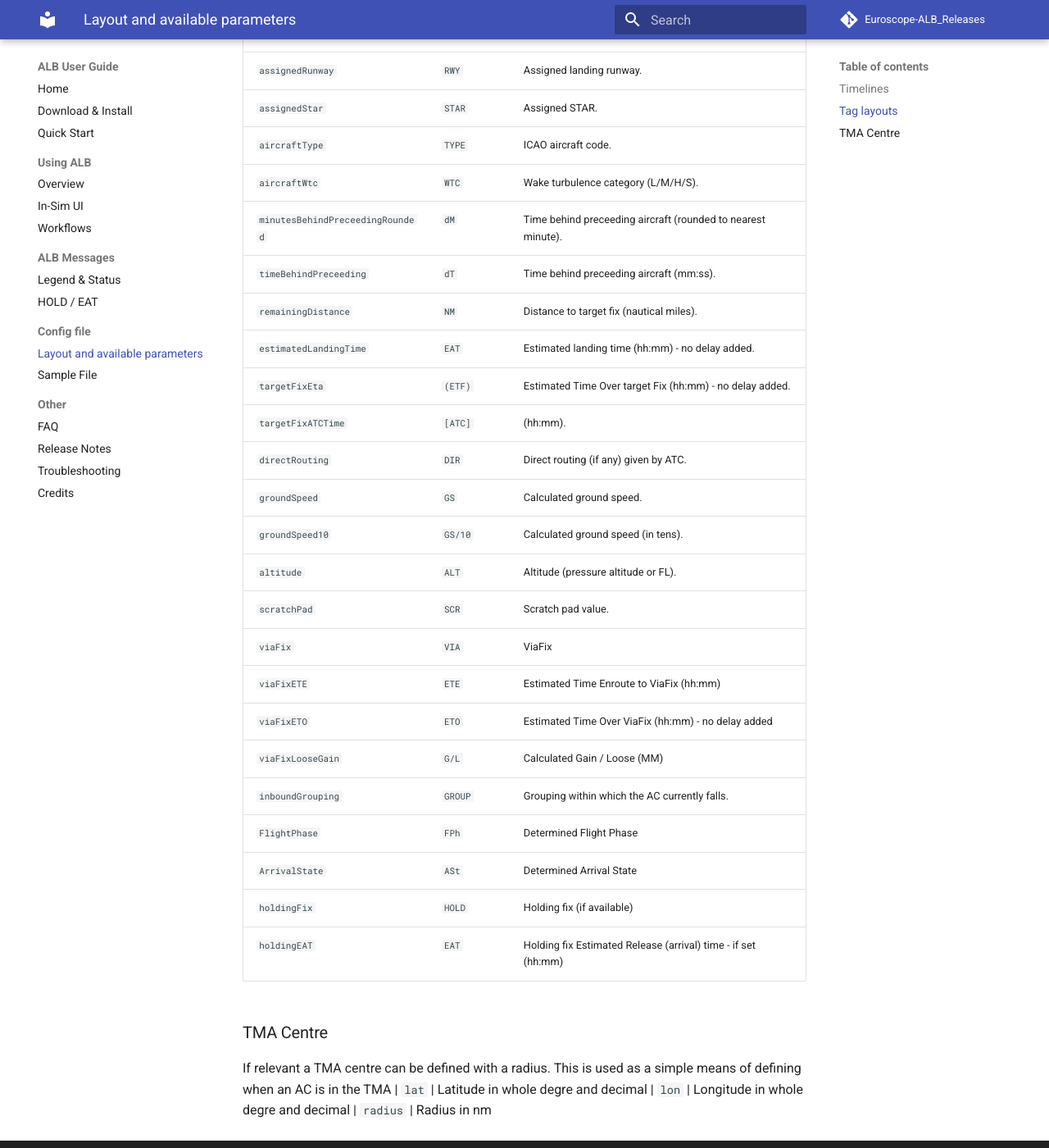
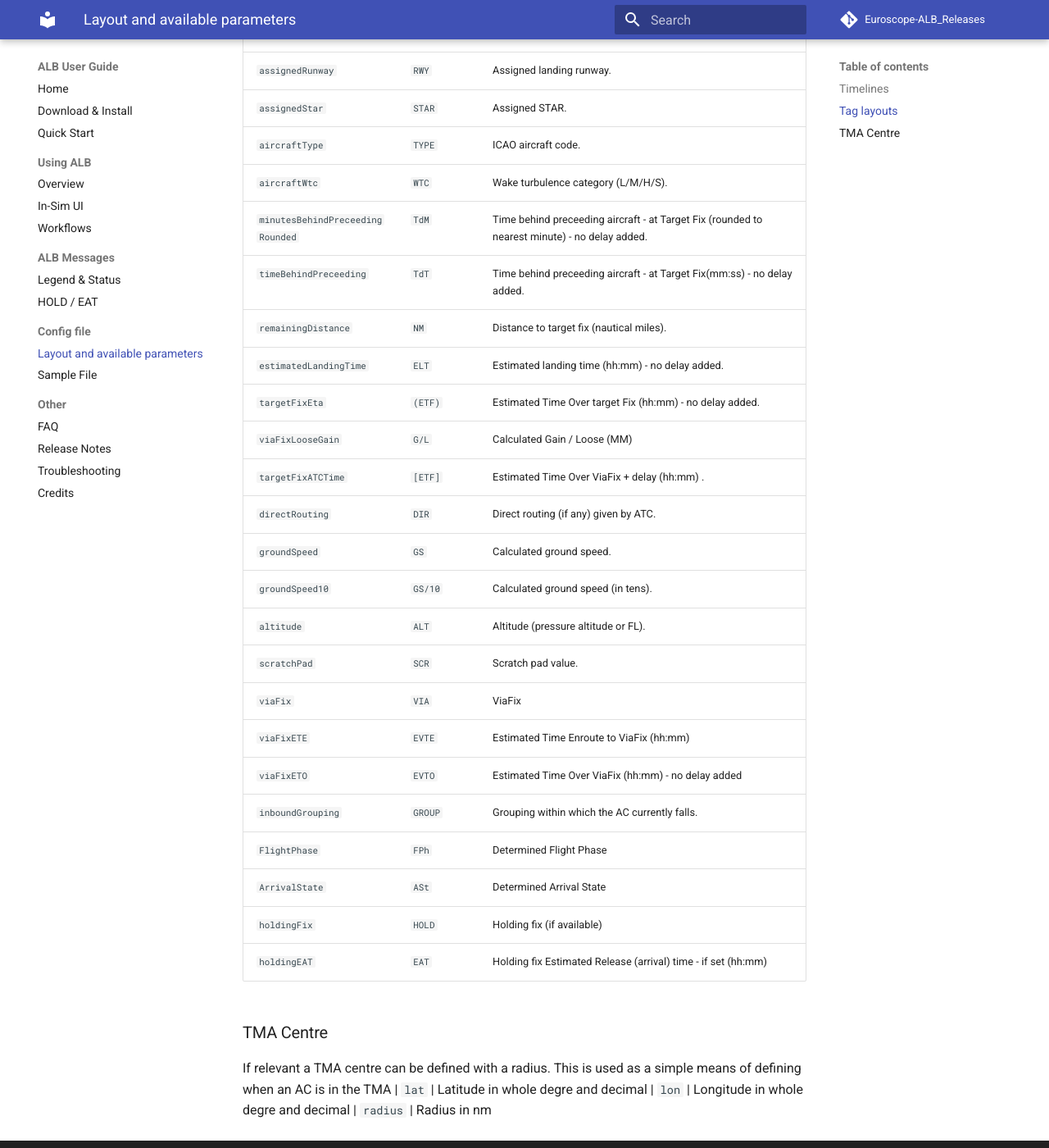
Before and after one commit to sodgaard/Euroscope-ALB_Releases, an MkDocs documentation site: the page built from docs/config/config-description.md, in a window 1280 px wide and 1400 px high, scrolled down 1557 px. Shown: the whole window at 82% size. Built offline with MkDocs 1.6.1 and Material for MkDocs 9.7.7, drawn with Linux system fonts in a browser that asks for light colours; comment, search, counter and statistics services are not loaded.

Commit message:
Revise variable names in config-description.md
Updated variable names for clarity and consistency in the configuration documentation.

```diff
--- a/docs/config/config-description.md
+++ b/docs/config/config-description.md
@@ -38,21 +38,21 @@ The following `source`s are available:
 | `assignedStar`                   | `STAR`| Assigned STAR.
 | `aircraftType`                   | `TYPE`| ICAO aircraft code.
 | `aircraftWtc`                    | `WTC`| Wake turbulence category (L/M/H/S).
-| `minutesBehindPreceedingRounded` | `dM`| Time behind preceeding aircraft (rounded to nearest minute).
-| `timeBehindPreceeding`           | `dT`| Time behind preceeding aircraft (mm:ss).
+| `minutesBehindPreceedingRounded` | `TdM`| Time behind preceeding aircraft  - at Target Fix (rounded to nearest minute) - no delay added.
+| `timeBehindPreceeding`           | `TdT`| Time behind preceeding aircraft  - at Target Fix(mm:ss) - no delay added.
 | `remainingDistance`              | `NM`| Distance to target fix (nautical miles).
-| `estimatedLandingTime`           | `EAT`| Estimated landing time (hh:mm) - no delay added.
+| `estimatedLandingTime`           | `ELT`| Estimated landing time (hh:mm) - no delay added.
 | `targetFixEta`                   | `(ETF)`| Estimated Time Over target Fix (hh:mm) - no delay added.
-| `targetFixATCTime`               | `[ATC]`|  (hh:mm).
+| `viaFixLooseGain`                | `G/L`| Calculated Gain / Loose (MM)
+| `targetFixATCTime`               | `[ETF]`| Estimated Time Over ViaFix + delay (hh:mm) .
 | `directRouting`                  | `DIR`| Direct routing (if any) given by ATC.
 | `groundSpeed`                    | `GS`| Calculated ground speed.
 | `groundSpeed10`                  | `GS/10`| Calculated ground speed (in tens).
 | `altitude`                       | `ALT`| Altitude (pressure altitude or FL).
 | `scratchPad`                     | `SCR`| Scratch pad value.
 | `viaFix`                         | `VIA`| ViaFix
-| `viaFixETE`                      | `ETE`| Estimated Time Enroute to ViaFix (hh:mm)
-| `viaFixETO`                       | `ETO`| Estimated Time Over ViaFix (hh:mm) - no delay added
-| `viaFixLooseGain`                | `G/L`| Calculated Gain / Loose (MM)
+| `viaFixETE`                      | `EVTE`| Estimated Time Enroute to ViaFix (hh:mm)
+| `viaFixETO`                       | `EVTO`| Estimated Time Over ViaFix (hh:mm) - no delay added
 | `inboundGrouping`                | `GROUP`| Grouping within which the AC currently falls.
 | `FlightPhase`                    | `FPh`| Determined Flight Phase
 | `ArrivalState`                  | `ASt`| Determined Arrival State
```
